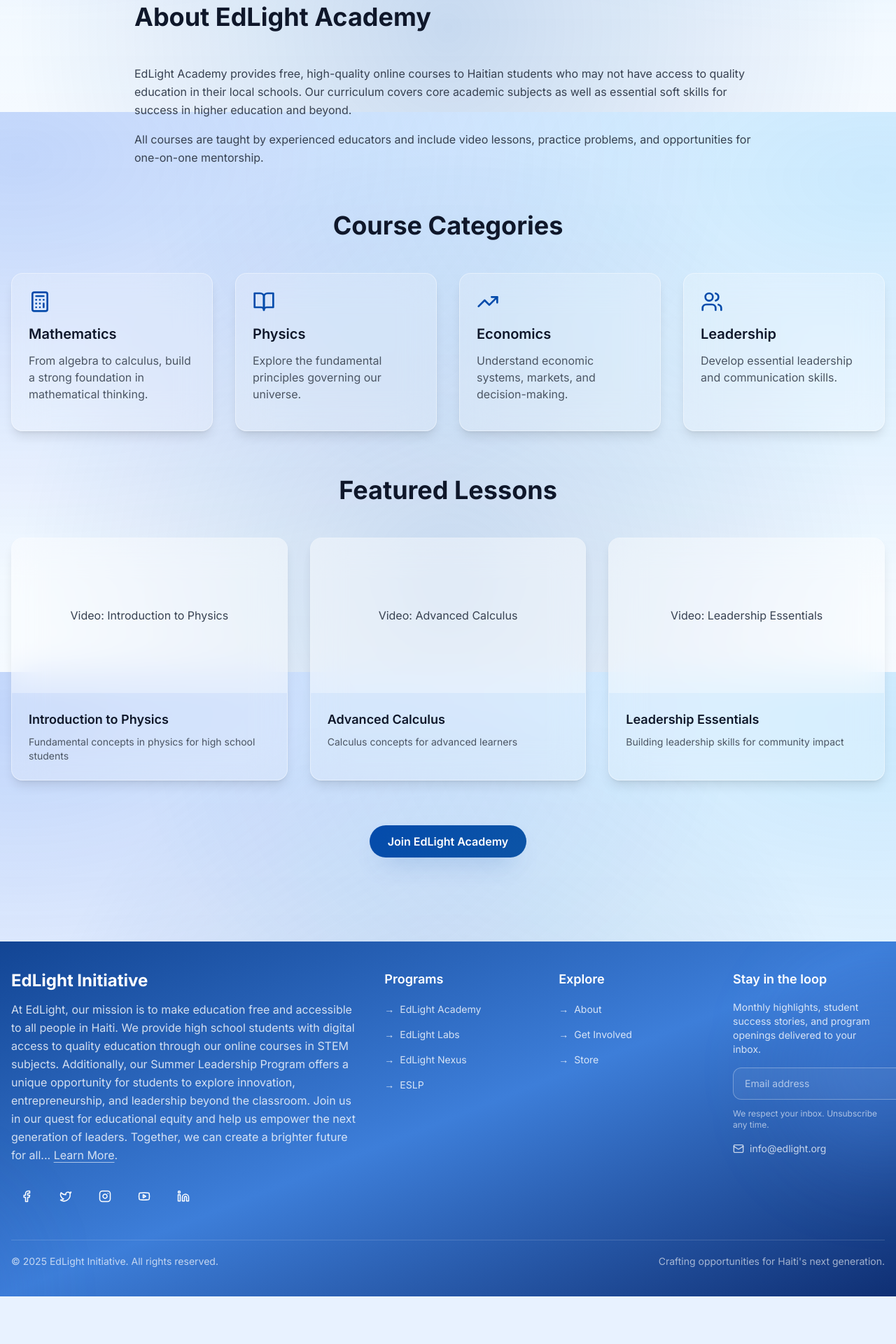
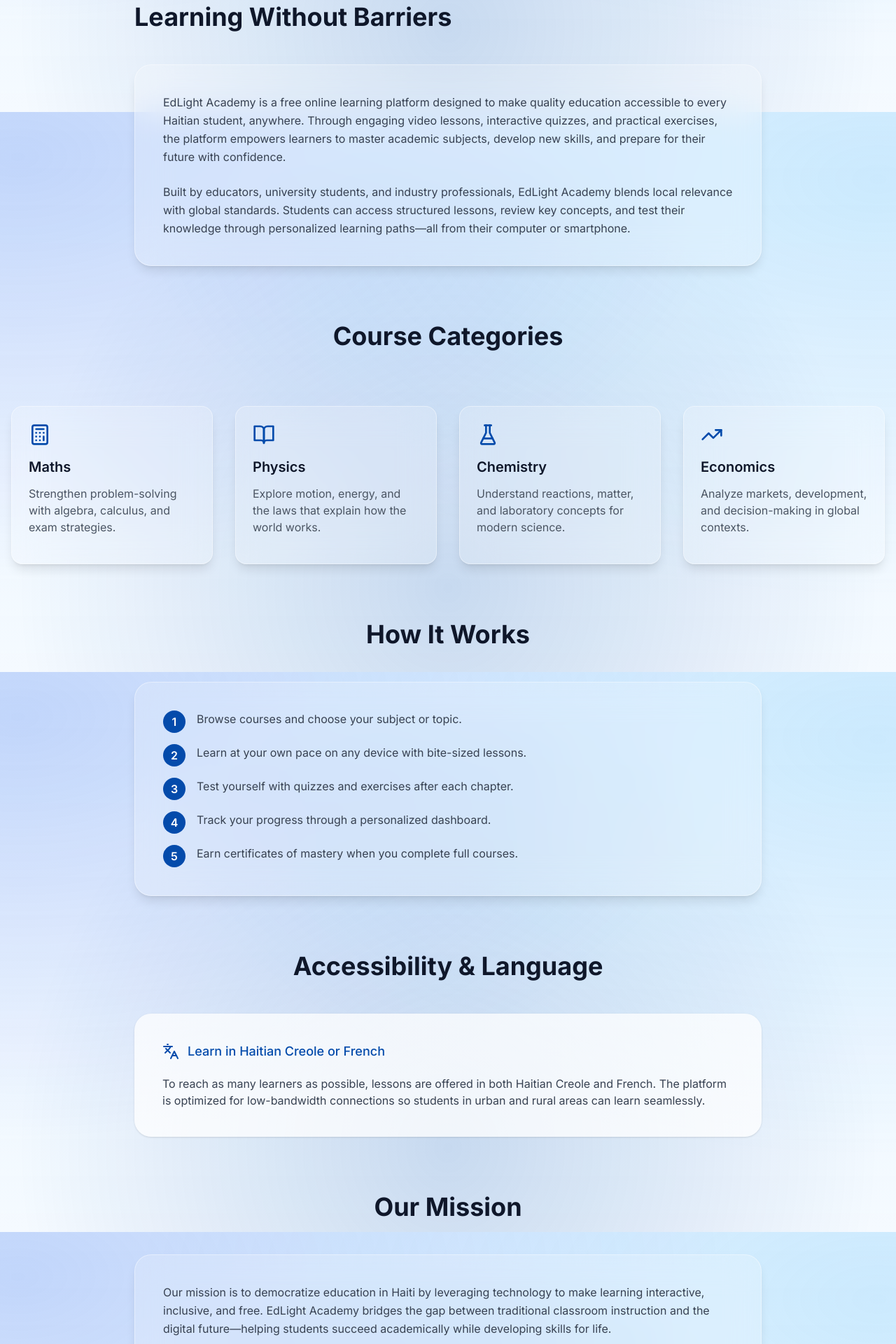
Before and after one commit to edlinitiative/EdLight-Initiative, a Next.js app: page /academy in a window 1280 px wide. Shown: the part 640-2560 px from the top of the page at 70% size. Before the commit the page ends 2492 px from the top, so only its background shows below. Built offline with nearby package versions, Linux system fonts and the light colour scheme.

Commit message:
Expand Academy page with new platform overview

```diff
--- a/app/academy/page.tsx
+++ b/app/academy/page.tsx
@@ -1,6 +1,6 @@
 import React from 'react'
 import Link from 'next/link'
-import { BookOpen, Calculator, TrendingUp, Users } from 'lucide-react'
+import { BookOpen, Calculator, TrendingUp, FlaskConical, Languages } from 'lucide-react'
 import Hero from '@/components/Hero'
 import SectionHeader from '@/components/SectionHeader'
 import Card from '@/components/Card'
@@ -8,25 +8,33 @@ import videosData from '@/data/videos.json'
 
 const courseCategories = [
   {
-    title: 'Mathematics',
-    description: 'From algebra to calculus, build a strong foundation in mathematical thinking.',
+    title: 'Maths',
+    description: 'Strengthen problem-solving with algebra, calculus, and exam strategies.',
     icon: <Calculator size={32} />,
   },
   {
     title: 'Physics',
-    description: 'Explore the fundamental principles governing our universe.',
+    description: 'Explore motion, energy, and the laws that explain how the world works.',
     icon: <BookOpen size={32} />,
   },
   {
+    title: 'Chemistry',
+    description: 'Understand reactions, matter, and laboratory concepts for modern science.',
+    icon: <FlaskConical size={32} />,
+  },
+  {
     title: 'Economics',
-    description: 'Understand economic systems, markets, and decision-making.',
+    description: 'Analyze markets, development, and decision-making in global contexts.',
     icon: <TrendingUp size={32} />,
   },
-  {
-    title: 'Leadership',
-    description: 'Develop essential leadership and communication skills.',
-    icon: <Users size={32} />,
-  },
+]
+
+const howItWorksSteps = [
+  'Browse courses and choose your subject or topic.',
+  'Learn at your own pace on any device with bite-sized lessons.',
+  'Test yourself with quizzes and exercises after each chapter.',
+  'Track your progress through a personalized dashboard.',
+  'Earn certificates of mastery when you complete full courses.',
 ]
 
 export default function AcademyPage() {
@@ -34,24 +42,32 @@ export default function AcademyPage() {
     <>
       <Hero
         title="EdLight Academy"
-        subtitle="Free, world-class education accessible to all Haitian students"
+        subtitle="Learning without barriers for every Haitian student"
         backgroundImage="/EdLight_Academy.jpg"
-      />
+      >
+        <div className="flex justify-center">
+          <Link href="#start" className="btn btn-primary">
+            Start Learning
+          </Link>
+        </div>
+      </Hero>
 
-  <section className="py-20">
-        <div className="container mx-auto px-4">
-          <div className="max-w-4xl mx-auto mb-16">
-            <SectionHeader title="About EdLight Academy" />
-            <p className="text-gray-700 leading-relaxed mb-4">
-              EdLight Academy provides free, high-quality online courses to Haitian students who may
-              not have access to quality education in their local schools. Our curriculum covers core
-              academic subjects as well as essential soft skills for success in higher education and
-              beyond.
-            </p>
-            <p className="text-gray-700 leading-relaxed">
-              All courses are taught by experienced educators and include video lessons, practice
-              problems, and opportunities for one-on-one mentorship.
-            </p>
+      <section className="py-20">
+        <div className="container mx-auto px-4 space-y-20">
+          <div className="max-w-4xl mx-auto space-y-10">
+            <SectionHeader title="Learning Without Barriers" />
+            <div className="glass rounded-3xl p-10 text-gray-700 leading-relaxed space-y-6">
+              <p>
+                EdLight Academy is a free online learning platform designed to make quality education accessible to every Haitian
+                student, anywhere. Through engaging video lessons, interactive quizzes, and practical exercises, the platform empowers
+                learners to master academic subjects, develop new skills, and prepare for their future with confidence.
+              </p>
+              <p>
+                Built by educators, university students, and industry professionals, EdLight Academy blends local relevance with global
+                standards. Students can access structured lessons, review key concepts, and test their knowledge through personalized
+                learning paths—all from their computer or smartphone.
+              </p>
+            </div>
           </div>
 
           <SectionHeader title="Course Categories" centered />
@@ -64,6 +80,44 @@ export default function AcademyPage() {
                 icon={category.icon}
               />
             ))}
+          </div>
+
+          <div className="max-w-4xl mx-auto space-y-8">
+            <SectionHeader title="How It Works" centered />
+            <div className="glass rounded-3xl p-10 text-gray-700 space-y-4">
+              {howItWorksSteps.map((step, index) => (
+                <div key={step} className="flex items-start gap-4">
+                  <span className="flex h-8 w-8 items-center justify-center rounded-full bg-primary text-white font-semibold">
+                    {index + 1}
+                  </span>
+                  <p>{step}</p>
+                </div>
+              ))}
+            </div>
+          </div>
+
+          <div className="max-w-4xl mx-auto space-y-10">
+            <SectionHeader title="Accessibility & Language" centered />
+            <div className="rounded-3xl bg-white/75 p-10 shadow text-gray-700 space-y-5">
+              <p className="text-lg font-medium flex items-center gap-3 text-primary">
+                <Languages size={24} /> Learn in Haitian Creole or French
+              </p>
+              <p>
+                To reach as many learners as possible, lessons are offered in both Haitian Creole and French. The platform is optimized for low-bandwidth
+                connections so students in urban and rural areas can learn seamlessly.
+              </p>
+            </div>
+          </div>
+
+          <div className="max-w-4xl mx-auto space-y-8">
+            <SectionHeader title="Our Mission" centered />
+            <div className="glass rounded-3xl p-10 text-gray-700 leading-relaxed">
+              <p>
+                Our mission is to democratize education in Haiti by leveraging technology to make learning interactive, inclusive, and free. EdLight Academy bridges
+                the gap between traditional classroom instruction and the digital future—helping students succeed academically while developing skills for life.
+              </p>
+              <p className="text-sm text-gray-600 mt-4">📩 Contact: <a href="mailto:academy@edlight.org" className="text-primary underline underline-offset-4">academy@edlight.org</a></p>
+            </div>
           </div>
 
           <SectionHeader title="Featured Lessons" centered />
```
